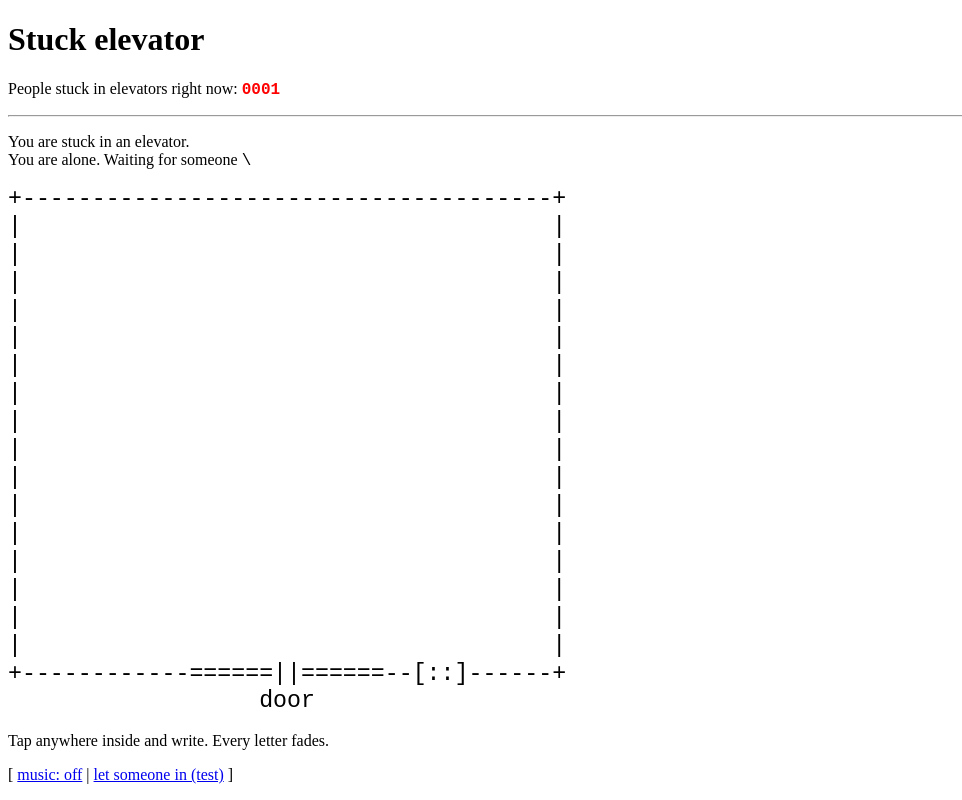
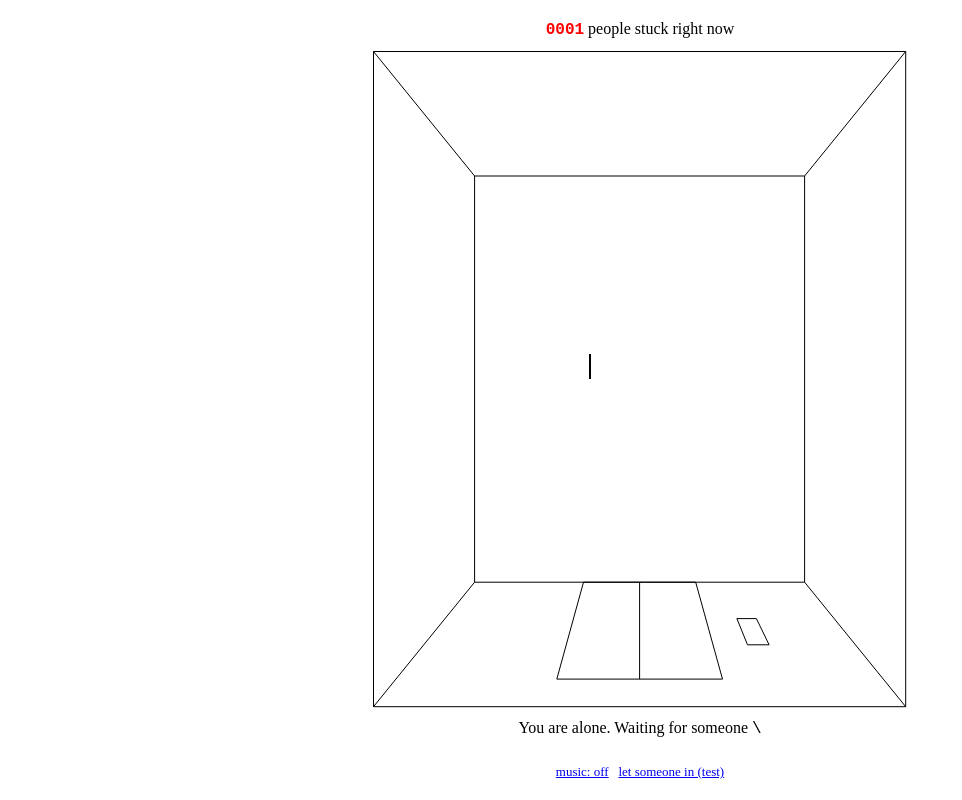
Before and after one commit to sad-ape/sam-peitz.com, a plain HTML site: page a943af6373/index.html in a window 1280 px wide. Both pictures are taken after a click on the link "music: on". Shown: the whole page, without its empty margins (0-962 px from the left). Drawn offline with Linux system fonts and the light colour scheme.

Commit message:
Update a page

```diff
--- a/a943af6373/index.html
+++ b/a943af6373/index.html
@@ -7,74 +7,89 @@
 <title>Stuck elevator</title>
 <style>
   /* 1990s HTML: Times on white, the first browsers' colours (link blue, red),
-     the elevator in Courier. Nothing is stored and nothing is loaded from
-     anywhere else: you're here while the page is open, then you're gone. */
+     letters in Courier. Nothing is stored and nothing is loaded from anywhere
+     else: you're here while the page is open, then you're gone. */
   html { color-scheme: light; -webkit-text-size-adjust: 100%; }
   body { margin: 8px; background: #fff; color: #000; font-family: "Times New Roman", Times, serif;
-         cursor: text; touch-action: manipulation; }
+         text-align: center; cursor: text; touch-action: manipulation;
+         display: flex; flex-direction: column; justify-content: center;   /* everything in the middle of the window */
+         min-height: calc(100vh - 16px); min-height: calc(100dvh - 16px); }
+  p { margin: 12px 0; }
   a { color: #0000EE; cursor: pointer; }
   a:active { color: #FF0000; }
+  small { font-size: 13px; }
   .count { color: #FF0000; font-family: "Courier New", Courier, monospace; font-weight: bold; }
   .spin { font-family: "Courier New", Courier, monospace; }
   .flash { animation: blink 0.5s steps(1) 6; }
-  /* the elevator, seen from above: a grid of letters 38 wide and 16 deep */
-  .car { position: relative; width: max-content; font-family: "Courier New", Courier, monospace;
-         -webkit-user-select: none; user-select: none; -webkit-tap-highlight-color: transparent; }
-  .car pre { margin: 0; font: inherit; }
-  .door, .panel { cursor: pointer; }
-  .ink > * { position: absolute; left: calc(var(--c) * var(--cw)); top: calc(var(--r) * var(--lh)); }
-  .ink span { white-space: pre; transition: filter 1.5s, opacity 1.5s; }
-  .ink span.fade { filter: blur(5px); opacity: 0; }
-  .ink .them { color: #0000EE; }
+  @keyframes blink { 50% { visibility: hidden; } }
+  /* the elevator seen from above: the floor in the middle, the four walls
+     going out to their tops, drawn in plain lines */
+  .car { position: relative; margin: 0 auto; -webkit-user-select: none; user-select: none; -webkit-tap-highlight-color: transparent; }
+  .car svg { position: absolute; left: 0; top: 0; width: 100%; height: 100%; overflow: visible; pointer-events: none; }
+  .car path { fill: none; stroke: #000; stroke-width: 1px; stroke-linejoin: round; }
+  .car path.hit { fill: transparent; stroke: none; pointer-events: all; cursor: pointer; }
+  /* the floor, where you stand and write: a grid of letters */
+  .floor { position: absolute; font-family: "Courier New", Courier, monospace; text-align: left; }
+  .floor > * { position: absolute; left: calc(var(--c) * var(--cw)); top: calc(var(--r) * var(--lh)); }
+  .floor span { white-space: pre; transition: filter 1.5s, opacity 1.5s; }
+  .floor span.fade { filter: blur(5px); opacity: 0; }
+  .floor .them { color: #0000EE; }
   .caret { width: 0; height: var(--lh); border-left: 2px solid #000; animation: blink 1.06s steps(1) infinite; }
   .caret.them { border-color: #0000EE; }
-  @keyframes blink { 50% { visibility: hidden; } }
   /* what the keyboard types into: invisible, standing where you write */
-  .keys { position: absolute; left: calc(var(--c) * var(--cw)); top: calc(var(--r) * var(--lh));
-          width: 1px; height: 1px; margin: 0; padding: 0; border: 0; opacity: 0; resize: none; overflow: hidden;
+  .keys { width: 1px; height: 1px; margin: 0; padding: 0; border: 0; opacity: 0; resize: none; overflow: hidden;
           font-size: 16px; color: transparent; background: transparent; caret-color: transparent; }
 </style>
 </head>
 <body>
-<h1>Stuck elevator</h1>
-<p>People stuck in elevators right now: <span class="count">0001</span></p>
-<hr>
-<p>You are stuck in an elevator.<br><span class="say"></span></p>
-<div class="car"><pre aria-hidden="true"></pre><div class="ink"></div><textarea class="keys" aria-label="Write in the elevator" autocomplete="off" autocorrect="off" autocapitalize="off" spellcheck="false"></textarea></div>
-<div class="foot">
-<p>Tap anywhere inside and write. Every letter fades.</p>
-<p>[ <a href="#" class="music">music: on</a> | <a href="#" class="test">let someone in (test)</a> ]</p>
-</div>
+<p><span class="count">0001</span> people stuck right now</p>
+<div class="car"><svg aria-hidden="true"></svg><div class="floor"><textarea class="keys" aria-label="Write in the elevator" autocomplete="off" autocorrect="off" autocapitalize="off" spellcheck="false"></textarea></div></div>
+<p class="say"></p>
+<p><small><a href="#" class="music">music: on</a> &nbsp; <a href="#" class="test">let someone in (test)</a></small></p>
 <script>
-const COLS = 38, ROWS = 16;   // inside the walls, in letters
+const COLS = 26, ROWS = 16;   // the floor, in letters
+const S = 0.62;               // the floor's size against the walls' tops: how far down you look
 const LIFE = 3500;            // ms a letter stays before it blurs away (1.5 s more)
 const $ = s => document.querySelector(s);
-const car = $('.car'), walls = $('.car pre'), ink = $('.ink'), keys = $('.keys'), say = $('.say');
+const car = $('.car'), svg = $('.car svg'), floor = $('.floor'), keys = $('.keys'), say = $('.say');
 
-// The walls, the door with the buttons beside it, and the word "door" under it
-walls.innerHTML = [
-  '+' + '-'.repeat(COLS) + '+',
-  ...Array(ROWS).fill('|' + ' '.repeat(COLS) + '|'),
-  '+' + '-'.repeat(12) + '<span class="door" title="door">======||======</span>--<span class="panel" title="buttons">[::]</span>' + '-'.repeat(6) + '+',
-  ' '.repeat(18) + 'door',
-].join('\n');
+// The lines, in perspective: the walls' tops round the outside, the floor in
+// the middle, the corners joining them, and on the front wall the door (two
+// halves) with the buttons beside it. x and y are fractions of the width and
+// height across the walls' tops; v is the height up a wall (0 floor, 1 top).
+function draw(W, H) {
+  const k = v => 1 / (1 / S - v * (1 / S - 1));
+  const pt = (x, y, v) => (W / 2 + x * (W - 1) * k(v)).toFixed(1) + ' ' + (H / 2 + y * (H - 1) * k(v)).toFixed(1);
+  const ring = v => `M${pt(-.5, -.5, v)}L${pt(.5, -.5, v)}L${pt(.5, .5, v)}L${pt(-.5, .5, v)}Z`;
+  const corner = (x, y) => `M${pt(x, y, 0)}L${pt(x, y, 1)}`;
+  const onFront = (x0, x1, v0, v1) => `M${pt(x0, .5, v0)}L${pt(x1, .5, v0)}L${pt(x1, .5, v1)}L${pt(x0, .5, v1)}Z`;
+  svg.innerHTML = `<path d="${ring(1)}${ring(0)}${corner(-.5, -.5)}${corner(.5, -.5)}${corner(.5, .5)}${corner(-.5, .5)}"/>`
+    + `<path d="${onFront(-.17, .17, 0, .85)}M${pt(0, .5, 0)}L${pt(0, .5, .85)}"/>`
+    + `<path d="${onFront(.25, .3, .4, .62)}"/>`
+    + `<path class="hit door" d="${onFront(-.17, .17, 0, .85)}"/>`
+    + `<path class="hit panel" d="${onFront(.21, .34, .15, .95)}"/>`;
+}
 
-// As big as fits: 40 letters across, and the whole page in the window's height
+// As big as fits: the window's width, and the whole page in its height
 let cw, lh;
 function fit() {
+  const probe = Object.assign(document.createElement('span'), { textContent: 'M'.repeat(10) });
+  floor.style.fontSize = '100px'; floor.append(probe);
+  const ratio = probe.getBoundingClientRect().width / 1000;
+  probe.remove();
   const size = fs => {
-    lh = fs * 1.2;
-    car.style.fontSize = fs + 'px';
-    car.style.lineHeight = lh + 'px';
-    cw = walls.getBoundingClientRect().width / 40;
+    cw = fs * ratio; lh = fs * 1.2;
+    const fw = COLS * cw, fh = ROWS * lh, W = fw / S, H = fh / S;
+    car.style.width = W + 'px'; car.style.height = H + 'px';
+    Object.assign(floor.style, { fontSize: fs + 'px', lineHeight: lh + 'px', left: (W - fw) / 2 + 'px', top: (H - fh) / 2 + 'px', width: fw + 'px', height: fh + 'px' });
     car.style.setProperty('--cw', cw + 'px');
     car.style.setProperty('--lh', lh + 'px');
+    draw(W, H);
   };
-  size(100);
-  const fs = Math.min(28, (document.documentElement.clientWidth - 16) / (40 * cw / 100));
+  const fs = Math.min(26, (document.documentElement.clientWidth - 16) * S / (COLS * ratio));
   size(fs);
   const over = document.documentElement.scrollHeight - innerHeight;   // then smaller till the page fits the window's height
-  if (over > 0) size(Math.max(11, fs - over / ((ROWS + 3) * 1.2)));
+  if (over > 0) size(Math.max(10, fs - over * S / (ROWS * 1.2)));
 }
 fit();
 addEventListener('load', fit);   // again once everything has its final size
@@ -83,8 +98,8 @@ addEventListener('resize', () => {
   if (innerWidth !== fitW || (matchMedia('(pointer: fine)').matches && innerHeight !== fitH)) { fitW = innerWidth; fitH = innerHeight; fit(); }
 });
 
-// Where things stand: a letter cell, the wall's line and column added
-const at = (node, c, r) => { node.style.setProperty('--c', c + 1); node.style.setProperty('--r', r + 1); };
+// Letters on the floor, each in its cell, blurring away after a while
+const at = (node, c, r) => { node.style.setProperty('--c', c); node.style.setProperty('--r', r); };
 const cells = new Map();
 function put(who, c, r, ch) {
   const key = c + ',' + r;
@@ -93,7 +108,7 @@ function put(who, c, r, ch) {
   s.textContent = ch;
   if (who === 'them') s.className = 'them';
   at(s, c, r);
-  ink.append(s);
+  floor.append(s);
   cells.set(key, s);
   setTimeout(() => s.classList.add('fade'), LIFE);
   setTimeout(() => { s.remove(); if (cells.get(key) === s) cells.delete(key); }, LIFE + 1600);
@@ -126,23 +141,25 @@ const setCount = n => { $('.count').textContent = String(n).padStart(4, '0'); };
 // letter, a letter taken back.
 const net = { send() {} };
 
-// You: tap anywhere inside to stand there and write
-let me = null;               // { c, r, start }: where your next letter goes
+// You: standing in the middle to begin with, the caret blinking; tap
+// anywhere in the elevator to stand there (on the floor) and write
+const me = { c: 9, r: 7, start: 9 };
 const mine = caret('me');
+const clamp = (n, a, b) => Math.min(b, Math.max(a, n));
 function moveMine() {
   at(mine, me.c, me.r);
   at(keys, me.c, me.r);
-  if (!mine.isConnected) ink.append(mine);
+  if (!mine.isConnected) floor.append(mine);
   restartBlink(mine);
   net.send({ t: 'at', c: me.c, r: me.r });
 }
+moveMine();
 car.addEventListener('click', e => {
-  if (e.target.closest('.door')) return tell('The door won’t open.');
-  if (e.target.closest('.panel')) return tell('You press the alarm button. Nothing happens.');
-  const box = car.getBoundingClientRect();
-  const c = Math.floor((e.clientX - box.left) / cw) - 1, r = Math.floor((e.clientY - box.top) / lh) - 1;
-  if (c < 0 || c >= COLS || r < 0 || r >= ROWS) return;
-  me = { c, r, start: c };
+  if (e.target.classList.contains('door')) return tell('The door won’t open.');
+  if (e.target.classList.contains('panel')) return tell('You press the alarm. Nothing happens.');
+  const b = floor.getBoundingClientRect();
+  me.c = me.start = clamp(Math.floor((e.clientX - b.left) / cw), 0, COLS - 1);
+  me.r = clamp(Math.floor((e.clientY - b.top) / lh), 0, ROWS - 1);
   moveMine();
   keys.focus();
 });
@@ -152,7 +169,6 @@ function newline() {
   me.r = (me.r + 1) % ROWS;
 }
 function type(ch) {
-  if (!me) return;
   if (ch === '\n' || ch === '\r') newline();
   else {
     if (ch.trim()) { put('me', me.c, me.r, ch); net.send({ t: 'char', c: me.c, r: me.r, ch }); }
@@ -161,7 +177,6 @@ function type(ch) {
   moveMine();
 }
 function back() {
-  if (!me) return;
   if (--me.c < 0) { me.c = COLS - 1; me.r = (me.r + ROWS - 1) % ROWS; }
   const key = me.c + ',' + me.r, s = cells.get(key);
   if (s && !s.classList.contains('them')) { s.remove(); cells.delete(key); net.send({ t: 'del', c: me.c, r: me.r }); }
@@ -181,14 +196,22 @@ keys.addEventListener('input', e => {
 keys.addEventListener('compositionend', e => { for (const ch of e.data || '') type(ch); reset(); });
 keys.addEventListener('keydown', e => {
   const step = { ArrowLeft: [-1, 0], ArrowRight: [1, 0], ArrowUp: [0, -1], ArrowDown: [0, 1] }[e.key];
-  if (step && me) {
+  if (step) {
     e.preventDefault();
-    me.c = Math.min(COLS - 1, Math.max(0, me.c + step[0]));
-    me.r = Math.min(ROWS - 1, Math.max(0, me.r + step[1]));
-    me.start = me.c;
+    me.c = me.start = clamp(me.c + step[0], 0, COLS - 1);
+    me.r = clamp(me.r + step[1], 0, ROWS - 1);
     moveMine();
   }
   if (e.key === 'Escape') keys.blur();
+});
+// On a computer you can just start typing
+document.addEventListener('keydown', e => {
+  if (document.activeElement !== document.body || e.metaKey || e.ctrlKey || e.altKey) return;
+  if (e.key.length === 1 || e.key === 'Enter' || e.key === 'Backspace') {
+    e.preventDefault();
+    keys.focus();
+    if (e.key === 'Backspace') back(); else type(e.key === 'Enter' ? '\n' : e.key);
+  }
 });
 
 // A stand-in for trying the page alone (test): someone gets in, writes a
@@ -201,11 +224,11 @@ let guest = null;
 const rnd = (a, b) => a + Math.floor(Math.random() * (b - a + 1));
 const wait = ms => new Promise(go => setTimeout(go, ms));
 async function letIn() {
-  const g = guest = { c: rnd(0, COLS - 14), r: rnd(0, ROWS - 1) };
+  const g = guest = { c: rnd(0, COLS - 12), r: rnd(0, ROWS - 1) };
   together = true; setCount(2);
   tell('Someone got stuck in here with you.', true);
   testLink.textContent = 'let them out (test)';
-  at(theirs, g.c, g.r); ink.append(theirs);
+  at(theirs, g.c, g.r); floor.append(theirs);
   const until = Date.now() + rnd(60000, 90000);
   await wait(2500);
   while (guest === g && Date.now() < until) {
@@ -219,8 +242,8 @@ async function letIn() {
     }
     await wait(rnd(2500, 6000));
     if (guest !== g) return;
-    if (me && Math.random() < 0.5) { g.c = Math.max(0, Math.min(COLS - 14, me.start + rnd(-6, 6))); g.r = Math.max(0, Math.min(ROWS - 1, me.r + rnd(-3, 3))); }
-    else { g.c = rnd(0, COLS - 14); g.r = rnd(0, ROWS - 1); }
+    if (Math.random() < 0.5) { g.c = clamp(me.start + rnd(-6, 6), 0, COLS - 12); g.r = clamp(me.r + rnd(-3, 3), 0, ROWS - 1); }
+    else { g.c = rnd(0, COLS - 12); g.r = rnd(0, ROWS - 1); }
     at(theirs, g.c, g.r); restartBlink(theirs);
   }
   if (guest === g) letOut();
@@ -228,7 +251,7 @@ async function letIn() {
 function letOut() {
   guest = null; together = false; setCount(1);
   theirs.remove();
-  tell('The other person got out. You are alone again.');
+  tell('They got out. You are alone again.');
   testLink.textContent = 'let someone in (test)';
 }
 testLink.addEventListener('click', e => { e.preventDefault(); guest ? letOut() : letIn(); });
```
